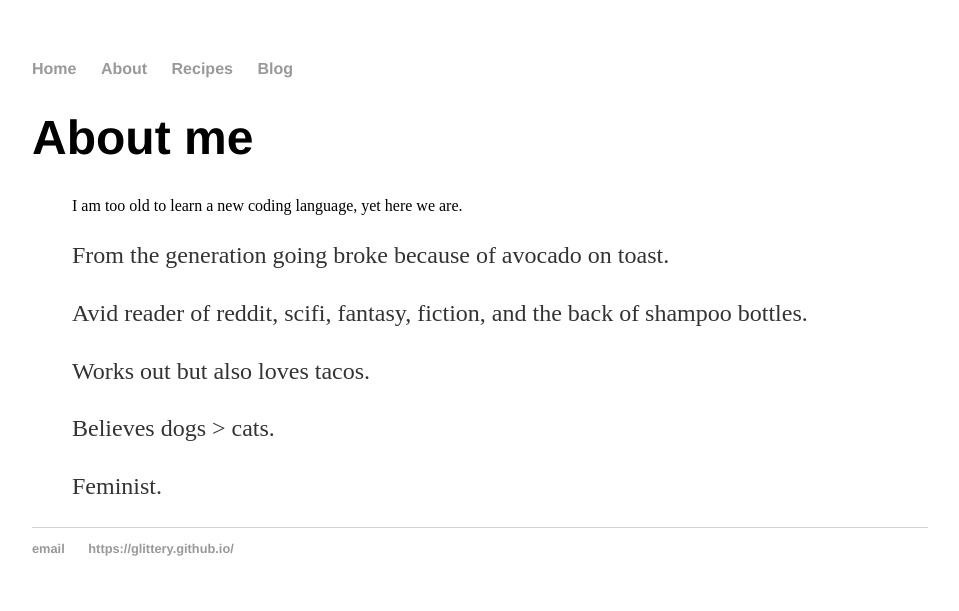
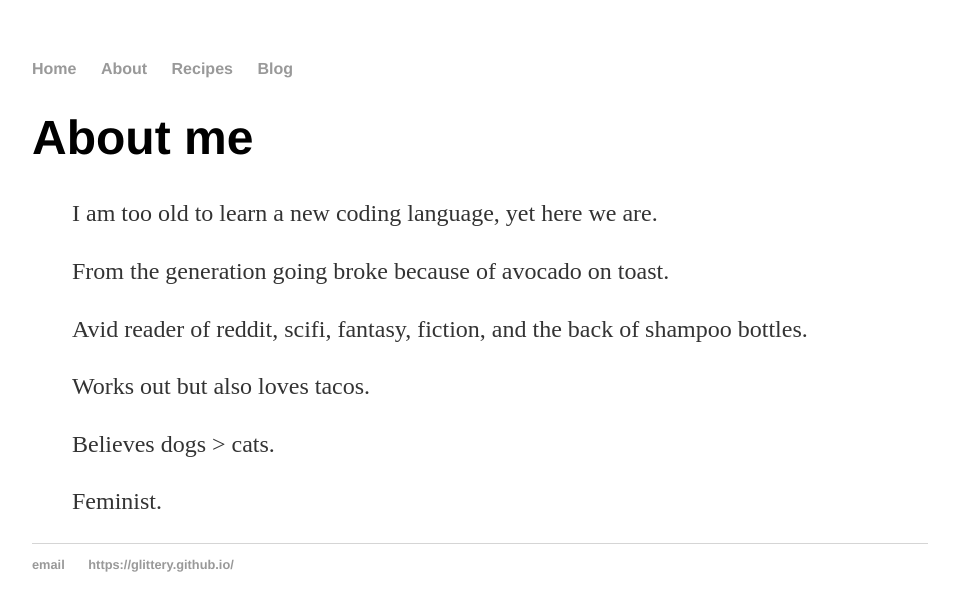
Before and after one commit to glittery/glittery.github.io, a Jekyll site: the page built from about/index.html, in a window 1280 px wide. Shown: the top 611 px of the page, without its empty margins (160-1119 px from the left). Built offline with Jekyll 4.4.1, drawn with Linux system fonts in a browser that asks for light colours.

```diff
--- a/about/index.html
+++ b/about/index.html
@@ -7,7 +7,7 @@ title: glittery - about me
 
 	<ul class="post">
 
-I am too old to learn a new coding language, yet here we are.
+<p>I am too old to learn a new coding language, yet here we are.
 
 <p>From the generation going broke because of avocado on toast.
 
```
